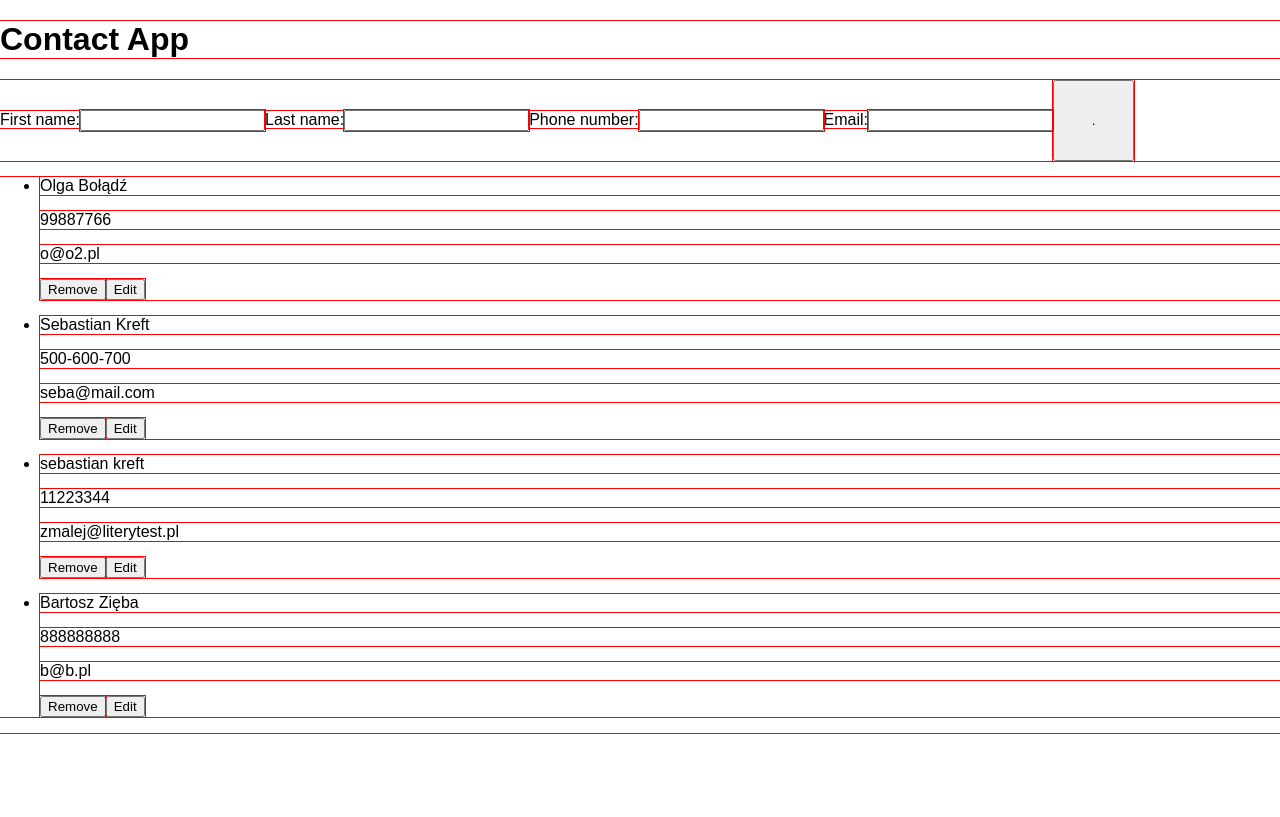
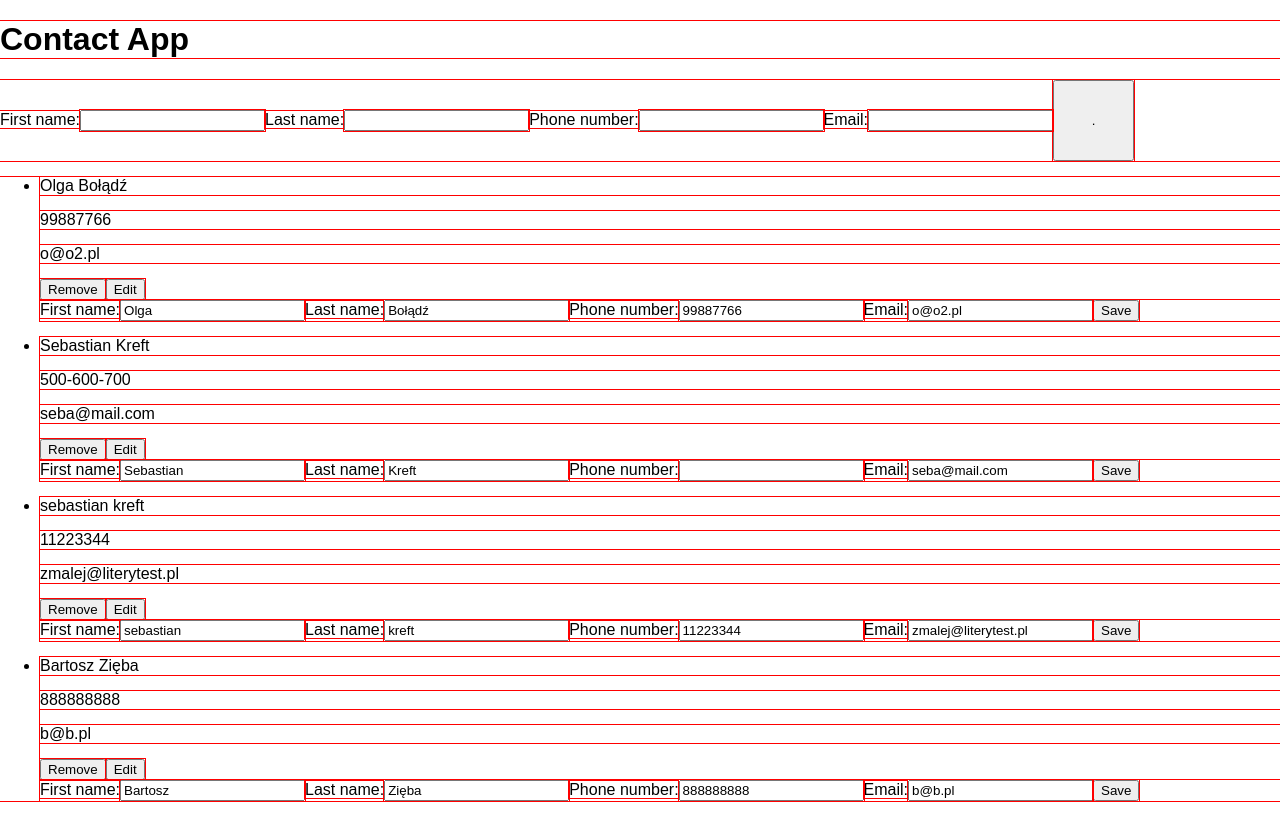
Before and after one commit to bartzaw/contact-list-react-app, a React (Create React App) app: page / in a window 1280 px wide. Built offline with nearby package versions, Linux system fonts and the light colour scheme; data requests are answered from the project's data file.

Commit message:
add import of editpanel to main contact list

```diff
--- a/src/components/ContactList/ContactList.js
+++ b/src/components/ContactList/ContactList.js
@@ -1,8 +1,10 @@
 import React, { Component } from 'react'
 import DisplayContact from '../DisplayContact/DisplayContact'
 import './ContactList.css'
+import EditControlPanel from "../EditControlPanel/EditControlPanel";
 
 class ContactList extends Component {
+
   state = {
     editPanelDisplay: {}
   };
@@ -42,7 +44,16 @@ class ContactList extends Component {
               />
             <button onClick={() => this.removeContact(contact.id)}>Remove</button>
             <button onClick={() => this.displayEditPanel(contact.id)}>Edit</button>
-
+              <EditControlPanel
+              key={contact.id}
+              firstName={contact.firstName}
+              lastName={contact.lastName}
+              phoneNumber={contact.phoneNumber}
+              email={contact.email}
+              getContacts={this.props.getContacts}
+              displayEditPanel={this.displayEditPanel}
+              editPanelDisplay={this.state.editPanelDisplay}
+              />
             </li>
           </div>
         )
```
